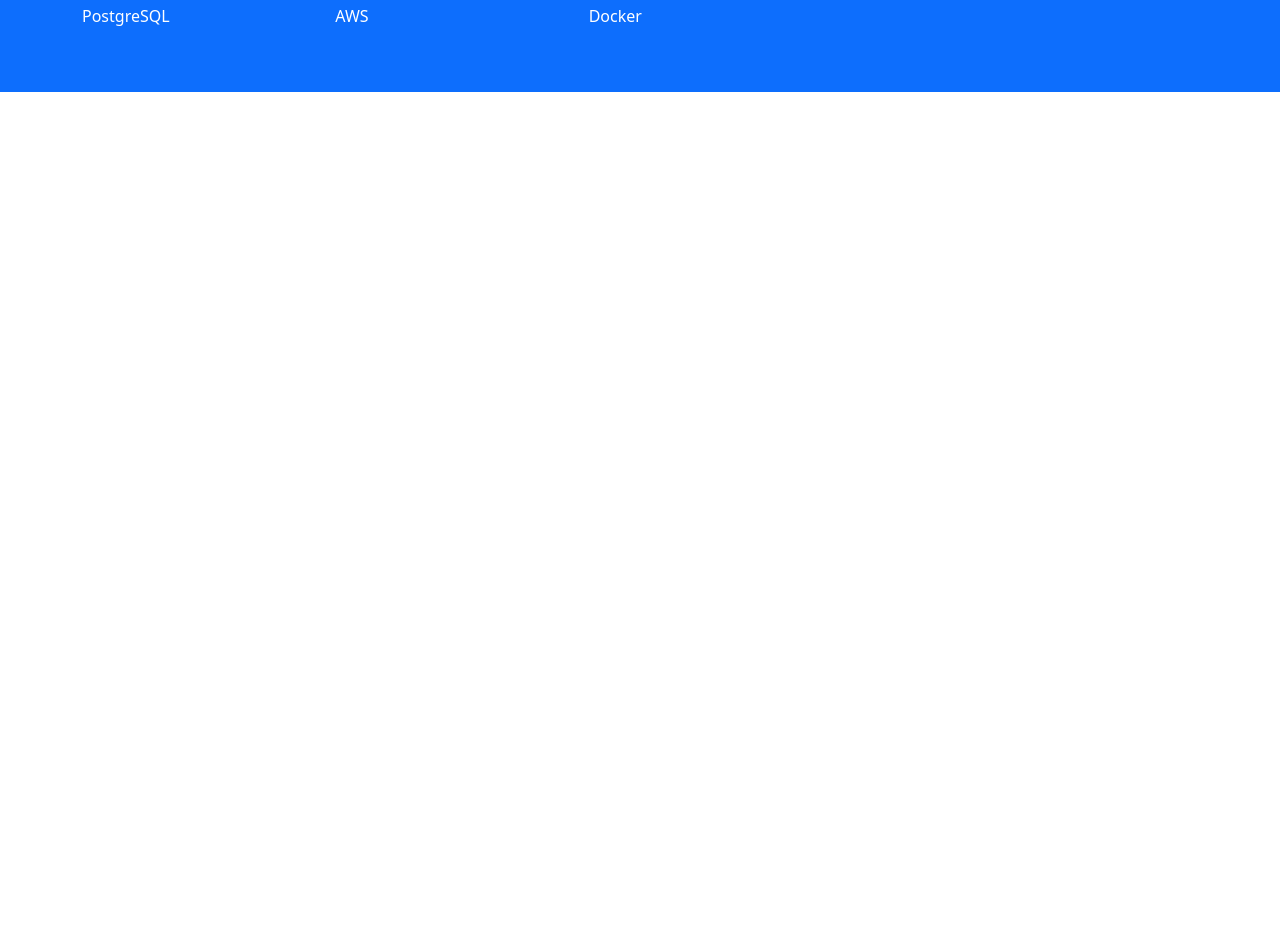
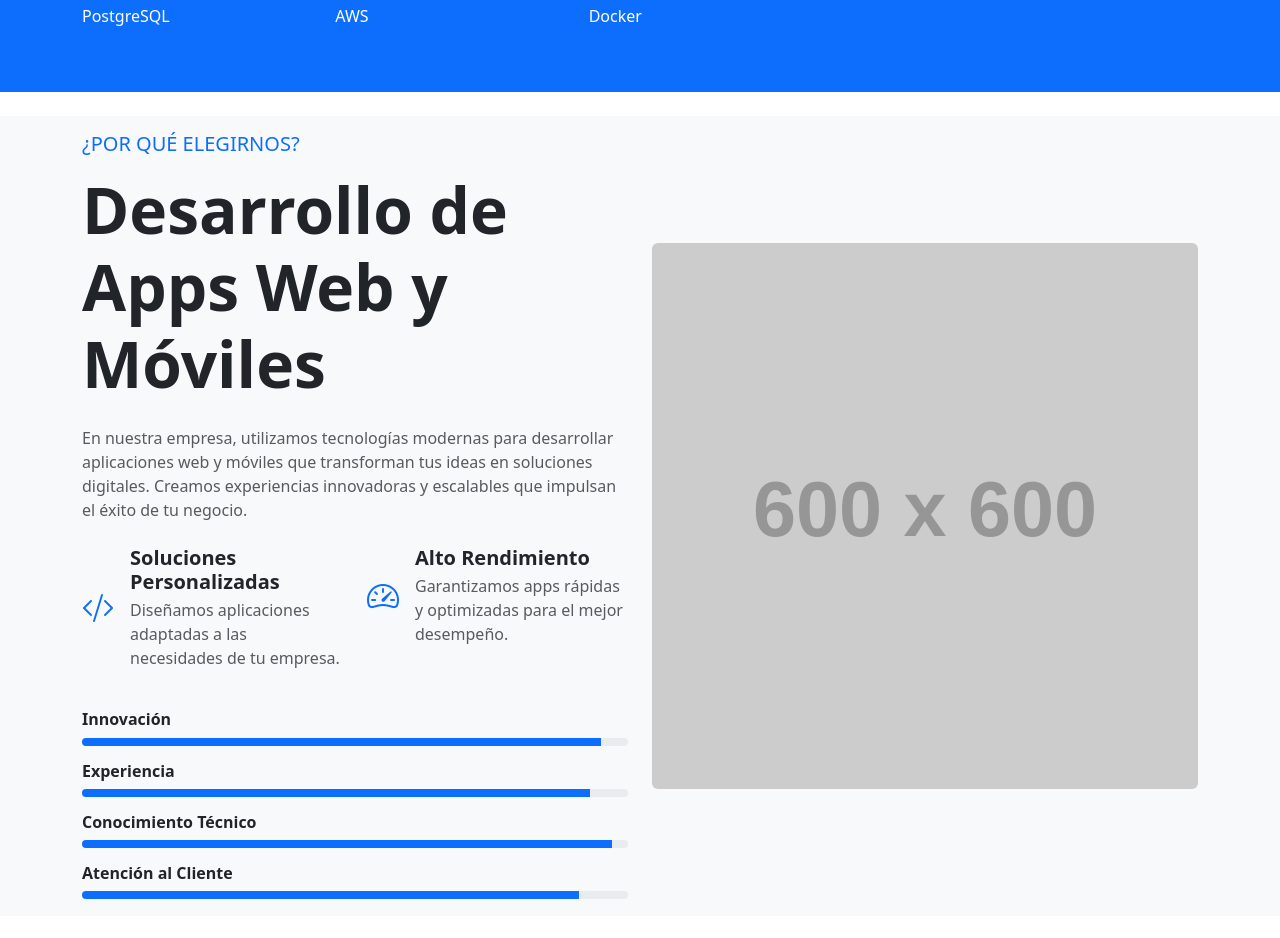
Before and after one commit to axxving/app-jsdevs-axv, a React (Vite) app: page / in a window 1280 px wide. Shown: the part 3340-4278 px from the top of the page. Before the commit the page ends 3432 px from the top, so only its background shows below. Built offline with nearby package versions, Linux system fonts and the light colour scheme.

Commit message:
feat: reasons

```diff
--- a/src/components/page/Page.jsx
+++ b/src/components/page/Page.jsx
@@ -6,6 +6,7 @@ import { About } from './about/About';
 import { CompanyNumbers } from './numbers/CompanyNumbers';
 import { Services } from './services/Services';
 import { Technologies } from './technologies/Technologies';
+import { Reasons } from './reasons/Reasons';
 
 export const Page = () => {
     const stykeContainerHeader = {
@@ -25,6 +26,7 @@ export const Page = () => {
             <CompanyNumbers />
             <Services />
             <Technologies />
+            <Reasons />
         </>
     );
 };
--- /dev/null
+++ b/src/components/page/reasons/Reasons.jsx
@@ -0,0 +1,111 @@
+import React from 'react';
+
+export const Reasons = () => {
+    return (
+        <section
+            className="mt-4 mb-4 about-section d-flex align-items-center bg-light"
+            style={{ minHeight: '100vh' }}
+        >
+            <div className="container">
+                <div className="row align-items-center">
+                    {/* Contenido del lado izquierdo */}
+                    <div className="col-12 col-md-6">
+                        {/* Título */}
+                        <h5 className="text-uppercase text-primary mb-3">
+                            ¿Por Qué Elegirnos?
+                        </h5>
+                        <h2 className="display-3 fw-bold mb-4">
+                            Desarrollo de Apps Web y Móviles
+                        </h2>
+                        <p className="text-muted mb-4">
+                            En nuestra empresa, utilizamos tecnologías modernas
+                            para desarrollar aplicaciones web y móviles que
+                            transforman tus ideas en soluciones digitales.
+                            Creamos experiencias innovadoras y escalables que
+                            impulsan el éxito de tu negocio.
+                        </p>
+
+                        {/* Beneficios */}
+                        <div className="row text-center text-md-start mb-4">
+                            <div className="col-6 mb-3">
+                                <div className="d-flex align-items-center justify-content-center justify-content-md-start">
+                                    <i className="bi bi-code-slash fs-2 text-primary me-3"></i>
+                                    <div>
+                                        <h5 className="fw-bold mb-1">
+                                            Soluciones Personalizadas
+                                        </h5>
+                                        <p className="text-muted mb-0">
+                                            Diseñamos aplicaciones adaptadas a
+                                            las necesidades de tu empresa.
+                                        </p>
+                                    </div>
+                                </div>
+                            </div>
+                            <div className="col-6 mb-3">
+                                <div className="d-flex align-items-center justify-content-center justify-content-md-start">
+                                    <i className="bi bi-speedometer2 fs-2 text-primary me-3"></i>
+                                    <div>
+                                        <h5 className="fw-bold mb-1">
+                                            Alto Rendimiento
+                                        </h5>
+                                        <p className="text-muted mb-0">
+                                            Garantizamos apps rápidas y
+                                            optimizadas para el mejor desempeño.
+                                        </p>
+                                    </div>
+                                </div>
+                            </div>
+                        </div>
+
+                        {/* Barras de progreso */}
+                        <div className="mb-3">
+                            <h6 className="fw-bold">Innovación</h6>
+                            <div className="progress" style={{ height: '8px' }}>
+                                <div
+                                    className="progress-bar bg-primary"
+                                    style={{ width: '95%' }}
+                                ></div>
+                            </div>
+                        </div>
+                        <div className="mb-3">
+                            <h6 className="fw-bold">Experiencia</h6>
+                            <div className="progress" style={{ height: '8px' }}>
+                                <div
+                                    className="progress-bar bg-primary"
+                                    style={{ width: '93%' }}
+                                ></div>
+                            </div>
+                        </div>
+                        <div className="mb-3">
+                            <h6 className="fw-bold">Conocimiento Técnico</h6>
+                            <div className="progress" style={{ height: '8px' }}>
+                                <div
+                                    className="progress-bar bg-primary"
+                                    style={{ width: '97%' }}
+                                ></div>
+                            </div>
+                        </div>
+                        <div>
+                            <h6 className="fw-bold">Atención al Cliente</h6>
+                            <div className="progress" style={{ height: '8px' }}>
+                                <div
+                                    className="progress-bar bg-primary"
+                                    style={{ width: '91%' }}
+                                ></div>
+                            </div>
+                        </div>
+                    </div>
+
+                    {/* Imagen del lado derecho */}
+                    <div className="col-12 col-md-6 mb-4 mb-md-0 text-center">
+                        <img
+                            src="https://via.placeholder.com/600x600"
+                            alt="Tecnologías utilizadas"
+                            className="img-fluid rounded"
+                        />
+                    </div>
+                </div>
+            </div>
+        </section>
+    );
+};
--- a/src/components/page/technologies/Technologies.jsx
+++ b/src/components/page/technologies/Technologies.jsx
@@ -54,7 +54,7 @@ export const Technologies = () => {
                         <h6 className="text-uppercase text-white-50 mb-3">
                             Tecnologías
                         </h6>
-                        <h2 className="display-4 fw-bold mb-4">
+                        <h2 className="fw-bold mb-4">
                             Herramientas que Usamos
                         </h2>
                         <p className="text-white-75">
```
